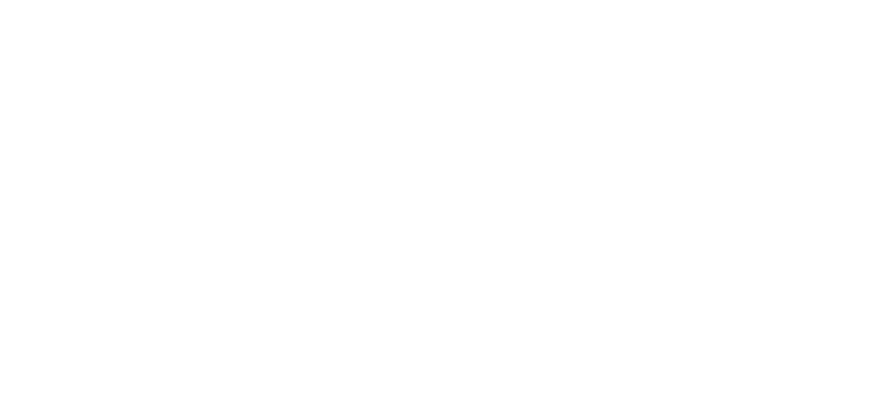
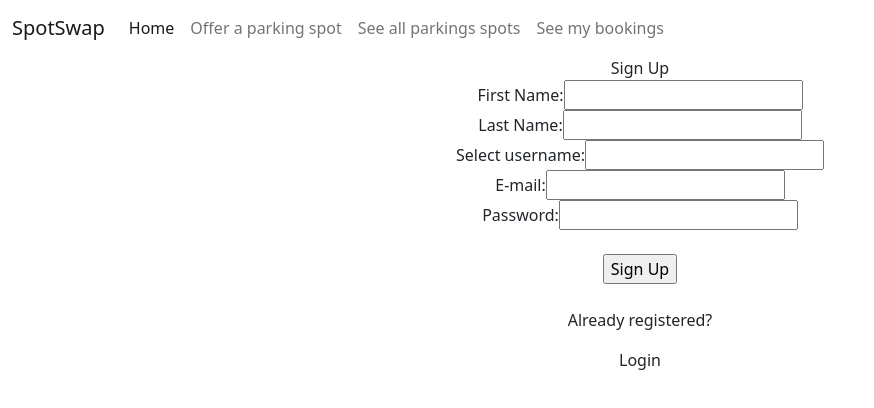
Before and after one commit to alessandraapds/spot_swap_frontend, a React (Create React App) app: page /signup in a window 1280 px wide. Before the commit this address had no page. Shown: the top 408 px of the page, without its empty margins (0-874 px from the left). Built offline with nearby package versions, Linux system fonts and the light colour scheme.

Commit message:
first commit setting up forms for login and sign up

```diff
--- a/package.json
+++ b/package.json
@@ -7,10 +7,12 @@
     "@testing-library/react": "^13.4.0",
     "@testing-library/user-event": "^13.5.0",
     "bootstrap": "^5.2.3",
+    "dom": "^0.0.3",
     "react": "^18.2.0",
     "react-bootstrap": "^2.7.2",
     "react-bootstrap-icons": "^1.10.2",
     "react-dom": "^18.2.0",
+    "react-responsive-modal": "^6.4.1",
     "react-router-dom": "^6.10.0",
     "react-scripts": "5.0.1",
     "web-vitals": "^2.1.4"
--- a/src/App.css
+++ b/src/App.css
@@ -36,3 +36,9 @@
     transform: rotate(360deg);
   }
 }
+.login {
+  text-align: center;
+}
+.signup {
+  text-align: center;
+}
--- a/src/App.js
+++ b/src/App.js
@@ -5,6 +5,8 @@ import Landingpage from "./views/Landing";
 import Home from "./views/Home";
 import Offers from "./routes/Offers";
 import Register from "./routes/OfferRegistration";
+import Login from "./views/Login";
+import Signup from "./views/Signup";
 
 function App() {
   return (
@@ -13,6 +15,8 @@ function App() {
         <Route path="/" element={<Landingpage />} />
         <Route path="/home" element={<Home />} />
         <Route element={<Navbar />}>
+          <Route path="/login" element={<Login />} />
+          <Route path="/signup" element={<Signup />} />
           <Route path="registeryouroffer" element={<Register />} />
           <Route path="offers" element={<Offers />} />
         </Route>
--- a/src/components/LandingNavBar.js
+++ b/src/components/LandingNavBar.js
@@ -21,11 +21,11 @@ const LandingNavbar = () => {
           </button>
           <div class="collapse navbar-collapse" id="navbarNavAltMarkup">
             <div class="navbar-nav">
-              <a class="nav-link active" aria-current="page" href="#">
+              <a class="nav-link" aria-current="page" href="/login">
                 Login
               </a>
-              <a class="nav-link" href="#">
-                Register
+              <a class="nav-link" href="/signup">
+                Sign Up
               </a>
             </div>
           </div>
--- /dev/null
+++ b/src/views/Login.js
@@ -0,0 +1,41 @@
+import React, { useState } from 'react'
+import Navbar from "../components/NavBar";
+
+
+
+
+
+
+const Login = () => {
+
+    const [input, setInput] = useState(null);
+
+  return (
+<div className='login'>
+    <div>Login</div>
+
+    <form>
+         <label>
+            Username:
+            <input type="text" name="username" value={input}  onChange={(e) => setInput(e.target.value)}></input>
+         </label>
+         <br></br>
+         <label>
+            Password:
+            <input type="text" name="password" value={input}  onChange={(e) => setInput(e.target.value)}></input>
+         </label>
+         <br></br>
+         <br></br>
+         <input type="submit" value="Login"></input>
+
+    </form>
+    <br></br>
+    <p>Not already registered?</p>
+        <a class="nav-link" aria-current="page" href="/signup">
+                Sign Up
+        </a>
+</div>
+  )
+}
+
+export default Login
--- /dev/null
+++ b/src/views/Signup.js
@@ -0,0 +1,55 @@
+import React, { useState } from 'react'
+import Navbar from "../components/NavBar";
+import Login from './Login';
+import { Route, Routes } from "react-router-dom";
+
+
+
+const Signup = () => {
+
+    const [input, setInput] = useState(null);
+
+  return (
+<div className='signup'>
+    <div>Sign Up</div>
+
+    <form>
+        <label>
+            First Name:
+            <input type="text" name="firstName" value={input}  onChange={(e) => setInput(e.target.value)}></input>
+         </label>
+         <br></br>
+         <label>
+            Last Name:
+            <input type="text" name="lastName" value={input}  onChange={(e) => setInput(e.target.value)}></input>
+         </label>
+         <br></br>
+         <label>
+            Select username:
+            <input type="text" name="username" value={input}  onChange={(e) => setInput(e.target.value)}></input>
+         </label>
+         <br></br>
+         <label>
+            E-mail:
+            <input type="text" name="email" value={input}  onChange={(e) => setInput(e.target.value)}></input>
+         </label>
+         <br></br>
+         <label>
+            Password:
+            <input type="text" name="password" value={input}  onChange={(e) => setInput(e.target.value)}></input>
+         </label>
+         <br></br>
+         <br></br>
+         <input type="submit" value="Sign Up"></input>
+
+    </form>
+        <br></br>
+    <p>Already registered?</p>
+    <a class="nav-link active" aria-current="page" href="/login">
+             Login
+    </a>
+</div>
+  )
+}
+
+export default Signup
```
Also changed, not shown: 2 other files (tests, documents, lock files or other folders).
